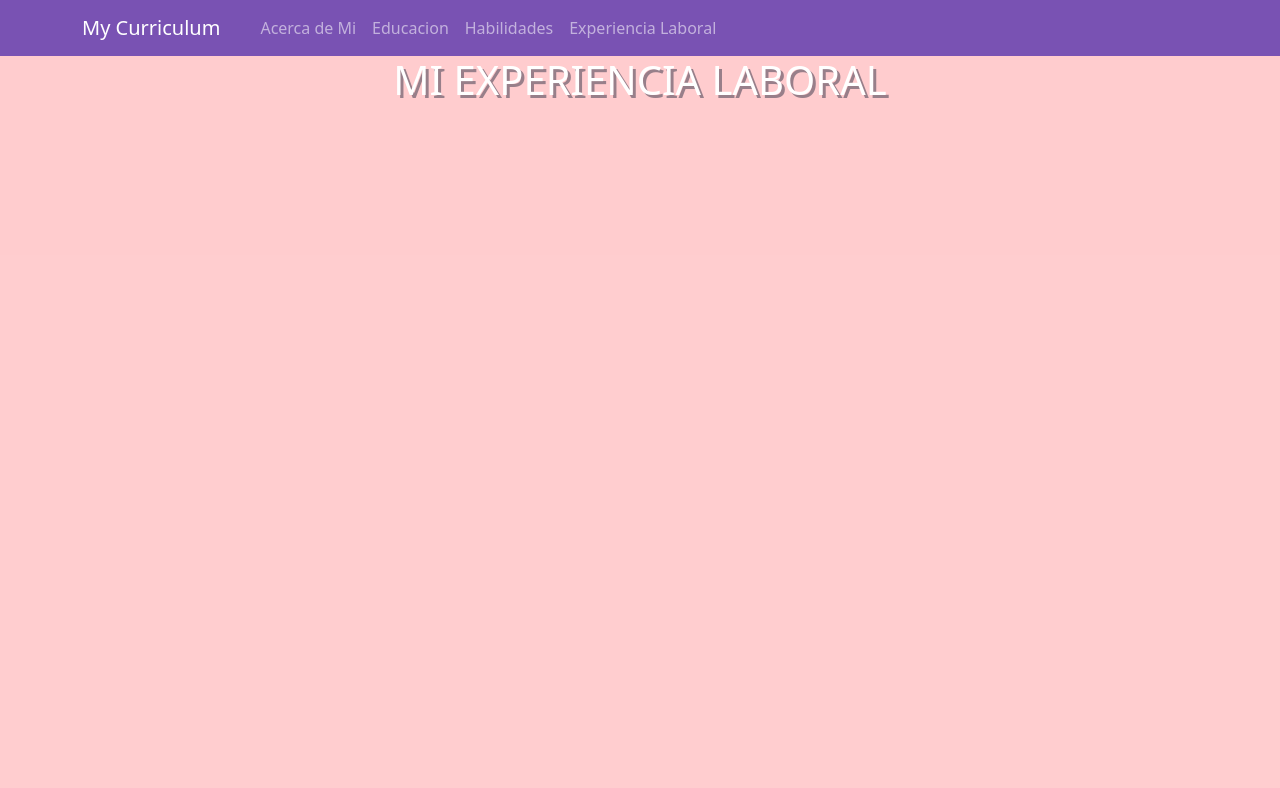
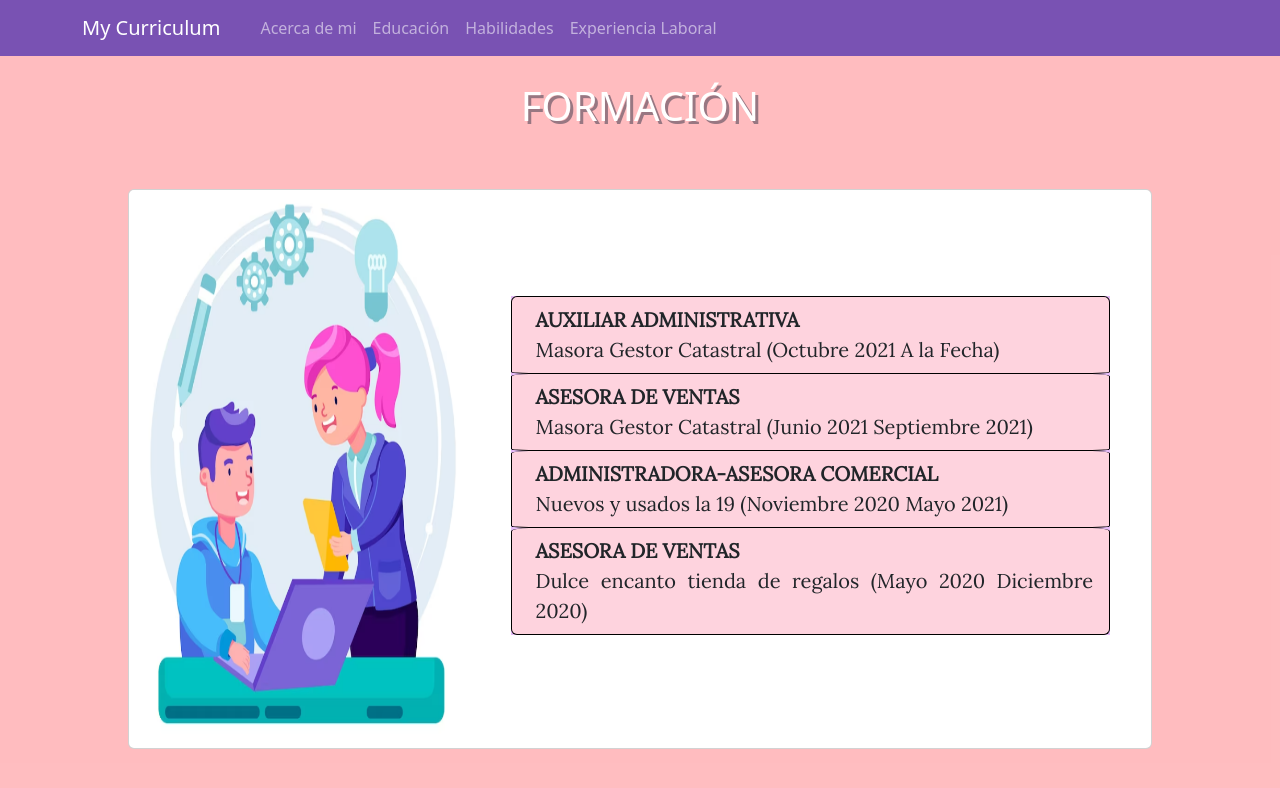
Before and after one commit to Laura0501/ProyectReact, a React (Create React App) app: page /experienciaLaboral in a window 1280 px wide. Shown: the top 788 px of the page. Built offline with nearby package versions, Linux system fonts and the light colour scheme; a web font is replaced by a local one.

Commit message:
Seccion Educacion

```diff
--- a/src/components/experienciaLaboral/index.js
+++ b/src/components/experienciaLaboral/index.js
@@ -1,10 +1,44 @@
 import React from "react";
+import ListItem from "../groupList";
+import CardCv from "../Card";
+import imgExpLabo from './imagenes/exp.png'
+import './styless/styless.css'
 
 function ExperienciaLaboral() {
     return (
-        <div>
-            <h1>MI EXPERIENCIA LABORAL</h1>
+        <>
+        <div class='Experiencia-main'>
+            <div class='Experiencia-title'>
+                <h1>FORMACIÓN</h1>
+            </div>
+
+            <div class='Experiencia-content'>
+                <CardCv
+                claseCard='Experiencia-card'
+                claseImg='img-fluid rounded-start Experiencia-img'
+                imgCard={imgExpLabo}
+                claseBodyCard='flex-grow-1 Experiencia-card__body'
+                claseTitle='Experiencia-card__title'
+                titleCard=''
+                claseText='Experiencia-card__text'
+                textCard={
+                    <ListItem
+                    claselist='Experiencia-card__list'
+                    claseItem='Experiencia-card__items'
+                    item1='AUXILIAR ADMINISTRATIVA '
+                    des1='Masora Gestor Catastral (Octubre 2021 A la Fecha)'
+                    item2='ASESORA DE VENTAS '
+                    des2='Masora Gestor Catastral (Junio 2021 Septiembre 2021)'
+                    item3='ADMINISTRADORA-ASESORA COMERCIAL'
+                    des3='Nuevos y usados la 19 (Noviembre 2020 Mayo 2021)'
+                    item4='ASESORA DE VENTAS'
+                    des4='Dulce encanto tienda de regalos (Mayo 2020 Diciembre 2020)'
+                    />
+                }
+                />
+            </div>
         </div>
+        </>
     );
 }
 
--- a/src/components/experienciaLaboral/styless/styless.css
+++ b/src/components/experienciaLaboral/styless/styless.css
@@ -0,0 +1,59 @@
+.Experiencia-main{
+    color: #fff;
+    text-align: center;
+    background-color: #ffb6b9b0;
+    height: 100vh;
+}
+
+.Experiencia-content{
+    display: flex;
+    align-items: center;
+    justify-content: center;
+    padding-top: 4%;
+}
+
+.Experiencia-title{
+    padding-top: 2%;
+}
+
+.Experiencia-img{
+    height: 69vh;
+    width: 155%;
+}
+
+.Experiencia-card__body{
+    text-align: center;
+}
+
+.Experiencia-card{
+    width: 80%;
+    height: 70vh;
+    margin: auto;
+}
+
+
+.Experiencia-card__body{
+    padding:6% 6% 6% 6%;
+    font-size:x-large;
+    align-items: center;
+    text-align: justify;
+    justify-content:space-around;
+    display: flex;
+}
+
+.Experiencia-card__text{
+    color: black;
+    background-color: #E7BDF9;
+    font-family: 'Lora', serif;;
+    text-shadow: none;
+    font-size:smaller;
+}
+
+
+.Experiencia-card__items{
+    border-radius: 3%;
+    border: 1px solid black;
+    flex-grow: 1;
+    justify-content: space-around;
+    background-color: #FED3DE;
+}
--- a/src/components/navbar/index.js
+++ b/src/components/navbar/index.js
@@ -14,8 +14,8 @@ function NavbarP() {
                 <Navbar.Collapse id="basic-navbar-nav">
                 <Nav className="me-auto">
                     <Nav.Link as={Link} to='/'></Nav.Link>
-                    <Nav.Link as={Link} to='/acercaDeMi'>Acerca de Mi</Nav.Link>
-                    <Nav.Link as={Link} to='/educacion'>Educacion</Nav.Link>
+                    <Nav.Link as={Link} to='/acercaDeMi'>Acerca de mi</Nav.Link>
+                    <Nav.Link as={Link} to='/educacion'>Educación</Nav.Link>
                     <Nav.Link as={Link} to='/habilidades'>Habilidades</Nav.Link>
                     <Nav.Link as={Link} to='/experienciaLaboral'>Experiencia Laboral</Nav.Link>
                 </Nav>
```
Also changed, not shown: src/components/experienciaLaboral/imagenes/exp.png (added).
